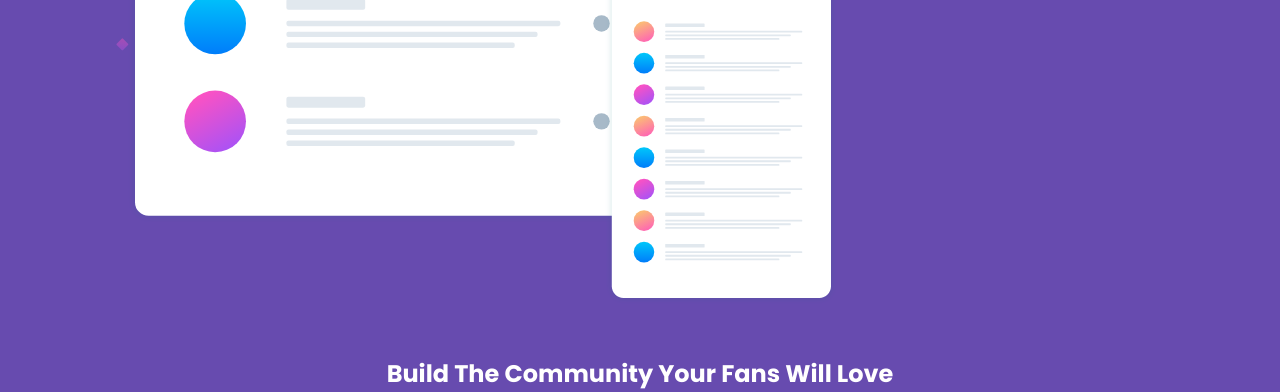
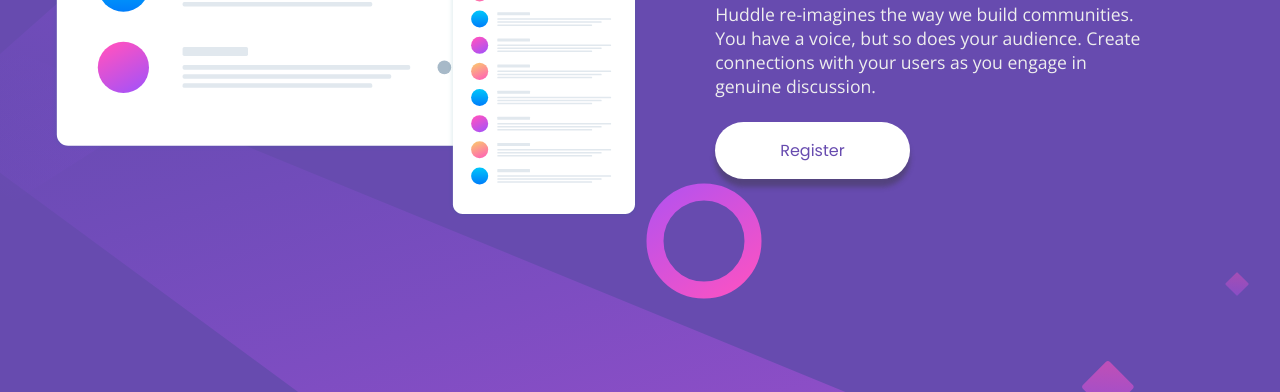
Before and after one commit to Jarek-Trzybinski/front-end-challenge-006-huddle-landing-page-with-single-introductory-section-master, a website: page index.html in a window 1280 px wide. Shown: the part 322-714 px from the top of the page. Drawn offline with nearby package versions, Linux system fonts and the light colour scheme.

Commit message:
small changes in look

```diff
--- a/index.html
+++ b/index.html
@@ -12,13 +12,16 @@
   <link rel="stylesheet" href="css/styles.css">
 </head>
 <body>
+  <div class="page-wrapper">
     <header>
       <img class="logo" src="./images/logo.svg" alt="logo">
     </header>
-  <div>
-    <img class="illustration" src="./images/illustration-mockups.svg" alt="illustration mockups">
+    <div class="container-content">
+      <div class="illustration">
+        <img src="./images/illustration-mockups.svg" alt="illustration mockups">
       </div>
       <div class="build-community">
+        <div class="wrapper">
           <h1>Build The Community Your Fans Will Love</h1>
         <p>
           Huddle re-imagines the way we build communities. You have a voice, but so does your audience.
@@ -29,17 +32,16 @@
         </button>
         </div>
 
-
+      </div>
+    </div>
     <footer>
       <div class="icons">
         <i class="fa fa-facebook" aria-hidden="true"></i>
         <i class="fa fa-twitter" aria-hidden="true"></i>
         <i class="fa fa-instagram" aria-hidden="true"></i>
       </div>
-    <p class="attribution">
-      Challenge by <a href="https://www.frontendmentor.io?ref=challenge" target="_blank">Frontend Mentor</a>.<br>
-      Coded by <a href="#">Jarek Trzybiński</a>.
-    </p>
     </footer>
+  </div>
+
 </body>
 </html>
--- a/sass/styles.sass
+++ b/sass/styles.sass
@@ -14,21 +14,30 @@
     box-sizing: border-box
     font-size: 16px
 
+html, body, .page-wrapper
+    height: 100%
+
 body
     background: url(./../images/bg-mobile.svg) $violet
-    background-repeat:  no-repeat
-    margin: 20px 10%
+    background-size: cover
+    background-repeat: no-repeat
+
+.page-wrapper
+    padding: 20px 10%
     display: flex
     flex-direction: column
-
+    justify-content: space-between
 .logo
     width: 125px
     margin-bottom: 65px
 .illustration
+    flex: 1
+.illustration img
     max-width: 100%
     margin-bottom: 3rem
 
-.build-community
+.build-community .wrapper
+    flex: 1
     display: flex
     flex-direction: column
     align-items: center
@@ -36,12 +45,12 @@
 h1
     color: white
     font-family: Poppins
-    font-weight: 700
+    font-weight: 400
     font-size: 1.5rem
     text-align: center
     margin-bottom: 1rem
 p
-    color: white
+    color: #eee
     font-family: Open Sans
     text-align: center
     margin-bottom: 1.5rem
@@ -58,19 +67,18 @@
     font-weight: 400
     font-family: Poppins
     margin-bottom: 1.3rem
+    box-shadow: 0 8px 5px rgba(54, 55, 55, 0.4)
+    outline: none
 footer
     padding: 1rem
     font-family: Poppins
-    display: flex
-    flex-direction: column
-    align-items: center
     text-align: center
 footer p, footer a
     font-size: 0.7rem
 
-footer .icons
+.icons
     padding: 15px
-footer .icons i
+.icons i
     border: white 0.5px solid
     border-radius: 50%
     width: 25px
@@ -79,3 +87,49 @@
     padding: 6px
     color: white
     margin: 3px
+    text-align: center
+
+// Desktop screen
+@media screen and  (min-width: 850px)
+    body
+        background: url(./../images/bg-desktop.svg) $violet
+        background-size: cover
+    .page-wrapper
+        padding: 0 4%
+    .logo
+        width: 210px
+    .container-content
+        display: flex
+        flex-direction: row
+    .illustration div
+        flex: 1
+    .build-community
+        flex: 1
+
+    .build-community .wrapper
+        justify-content: flex-start
+        padding: 4.7rem
+        align-items: flex-start
+        box-sizing: border-box
+    h1
+        font-size: 2.3rem
+        font-family: 'Poppins'
+        letter-spacing: 0.11rem
+        text-align: left
+        font-weight: 500
+    p
+        font-size: 1.1rem
+        text-align: left
+    button
+        font-size: 1rem
+        padding: 16px 65px
+        border-radius: 40px
+
+    footer
+        margin-top: auto
+        text-align: right
+    .icons i
+        font-size: 1.6rem
+        padding: 0.5rem
+        width: 2.8rem
+        margin: 5px
```
Also changed, not shown: css/styles.css. Lines whose indentation alone changed are shown as unchanged.
